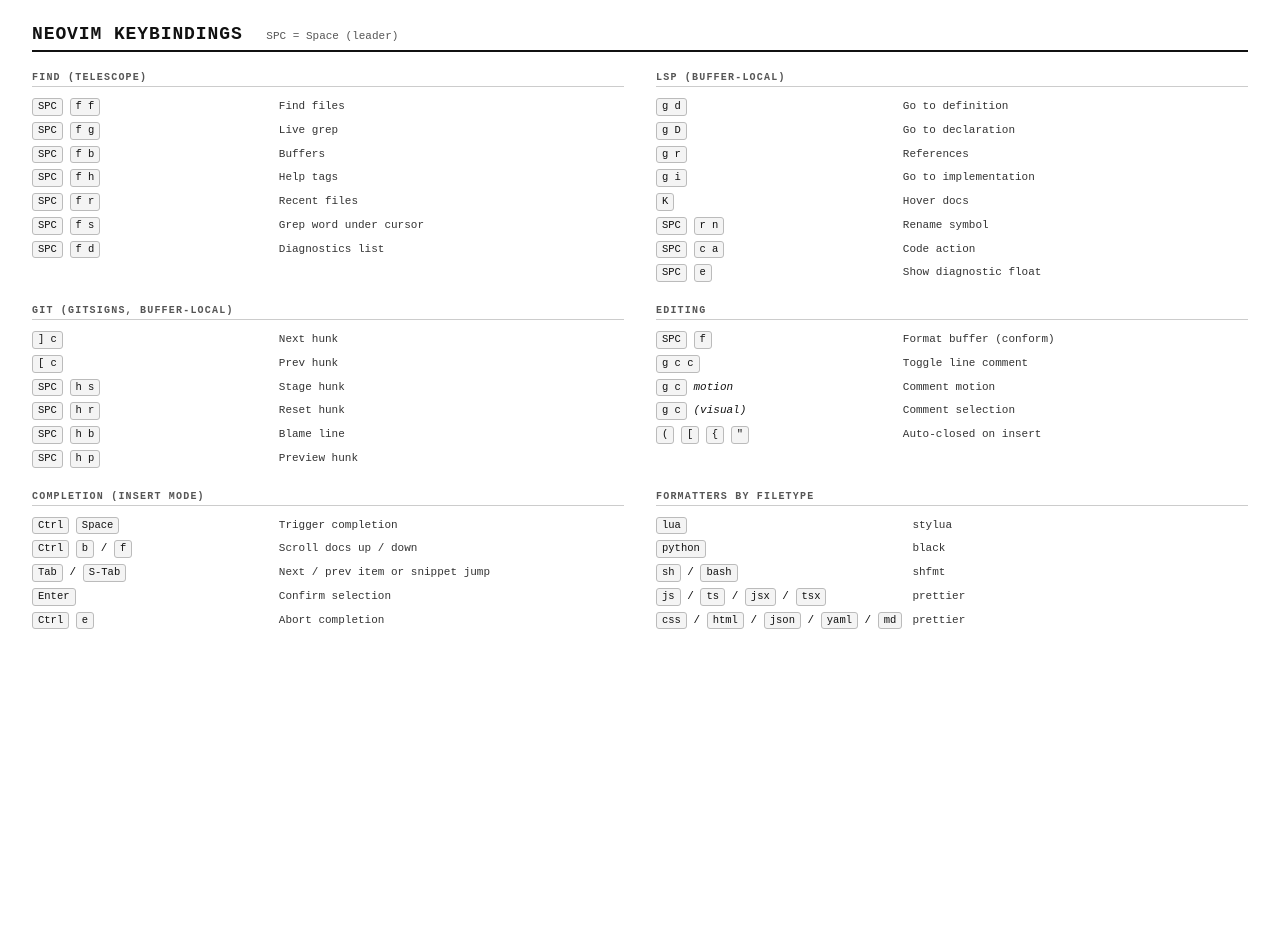
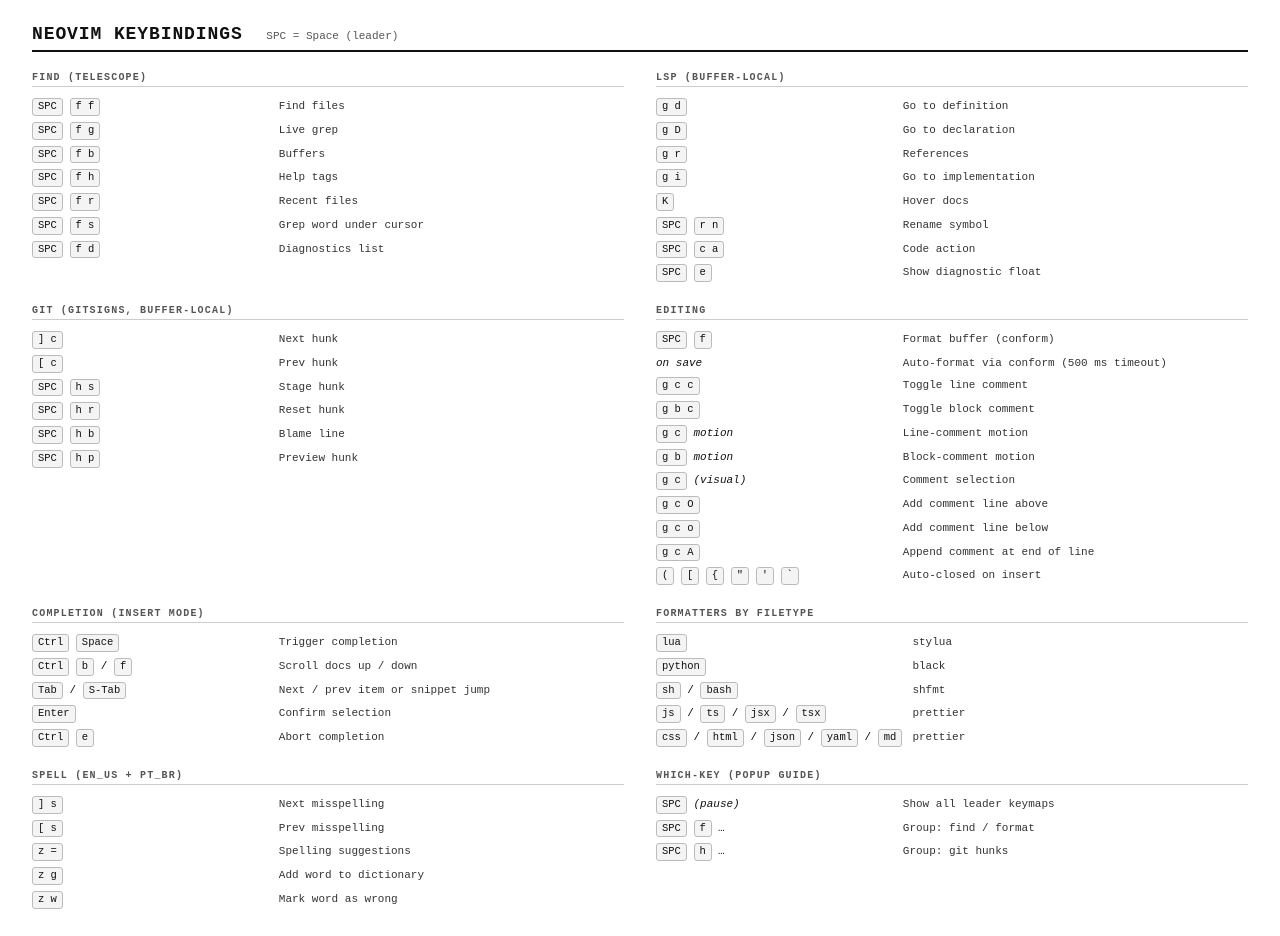
Before and after one commit to klaygomes/dotfiles, a plain HTML site: page nvim/cheatsheet.html in a window 1280 px wide. Before the commit the page ends 800 px from the top, so only its background shows below. Drawn offline with Linux system fonts and the light colour scheme.

Commit message:
feat(tmux): show active command in window name when pane is busy
feat(nvim): expand cheatsheet with comment, spell, and which-key sections

```diff
--- a/nvim/cheatsheet.html
+++ b/nvim/cheatsheet.html
@@ -139,10 +139,16 @@
     <h2>Editing</h2>
     <table>
       <tr><td><kbd>SPC</kbd> <kbd>f</kbd></td><td>Format buffer (conform)</td></tr>
+      <tr><td><em>on save</em></td><td>Auto-format via conform (500 ms timeout)</td></tr>
       <tr><td><kbd>g c c</kbd></td><td>Toggle line comment</td></tr>
-      <tr><td><kbd>g c</kbd> <em>motion</em></td><td>Comment motion</td></tr>
+      <tr><td><kbd>g b c</kbd></td><td>Toggle block comment</td></tr>
+      <tr><td><kbd>g c</kbd> <em>motion</em></td><td>Line-comment motion</td></tr>
+      <tr><td><kbd>g b</kbd> <em>motion</em></td><td>Block-comment motion</td></tr>
       <tr><td><kbd>g c</kbd> <em>(visual)</em></td><td>Comment selection</td></tr>
-      <tr><td><kbd>(</kbd> <kbd>[</kbd> <kbd>{</kbd> <kbd>"</kbd></td><td>Auto-closed on insert</td></tr>
+      <tr><td><kbd>g c O</kbd></td><td>Add comment line above</td></tr>
+      <tr><td><kbd>g c o</kbd></td><td>Add comment line below</td></tr>
+      <tr><td><kbd>g c A</kbd></td><td>Append comment at end of line</td></tr>
+      <tr><td><kbd>(</kbd> <kbd>[</kbd> <kbd>{</kbd> <kbd>"</kbd> <kbd>'</kbd> <kbd>`</kbd></td><td>Auto-closed on insert</td></tr>
     </table>
   </section>
 
@@ -168,6 +174,26 @@
     </table>
   </section>
 
+  <section>
+    <h2>Spell (en_us + pt_br)</h2>
+    <table>
+      <tr><td><kbd>] s</kbd></td><td>Next misspelling</td></tr>
+      <tr><td><kbd>[ s</kbd></td><td>Prev misspelling</td></tr>
+      <tr><td><kbd>z =</kbd></td><td>Spelling suggestions</td></tr>
+      <tr><td><kbd>z g</kbd></td><td>Add word to dictionary</td></tr>
+      <tr><td><kbd>z w</kbd></td><td>Mark word as wrong</td></tr>
+    </table>
+  </section>
+
+  <section>
+    <h2>Which-key (popup guide)</h2>
+    <table>
+      <tr><td><kbd>SPC</kbd> <em>(pause)</em></td><td>Show all leader keymaps</td></tr>
+      <tr><td><kbd>SPC</kbd> <kbd>f</kbd> <em>…</em></td><td>Group: find / format</td></tr>
+      <tr><td><kbd>SPC</kbd> <kbd>h</kbd> <em>…</em></td><td>Group: git hunks</td></tr>
+    </table>
+  </section>
+
 </div>
 
 </body>
```
Also changed, not shown: 1 other file.
